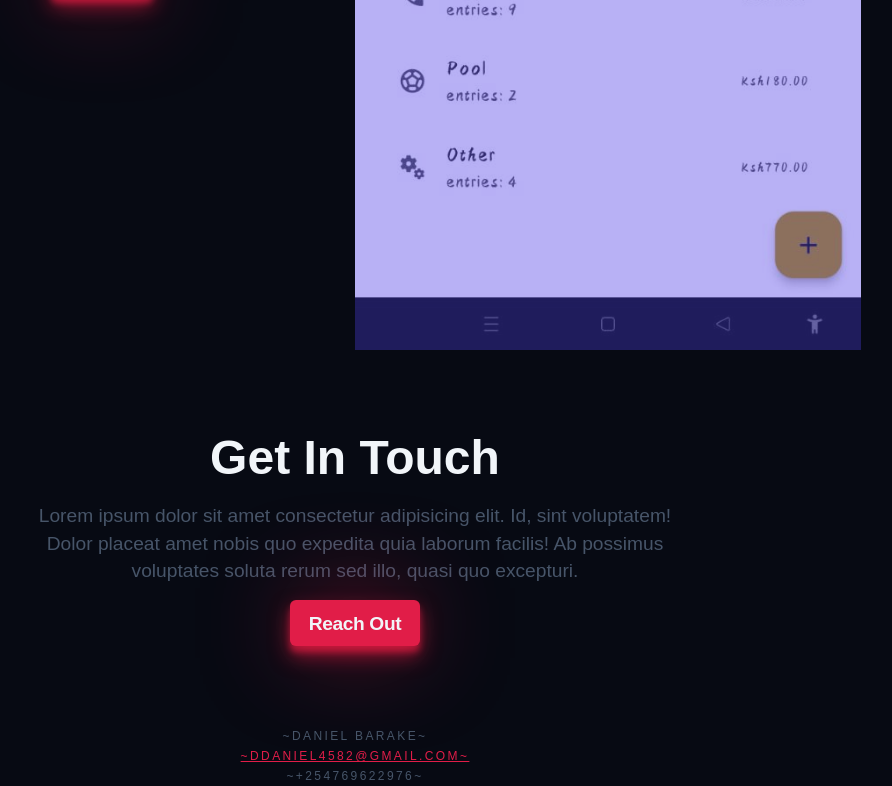
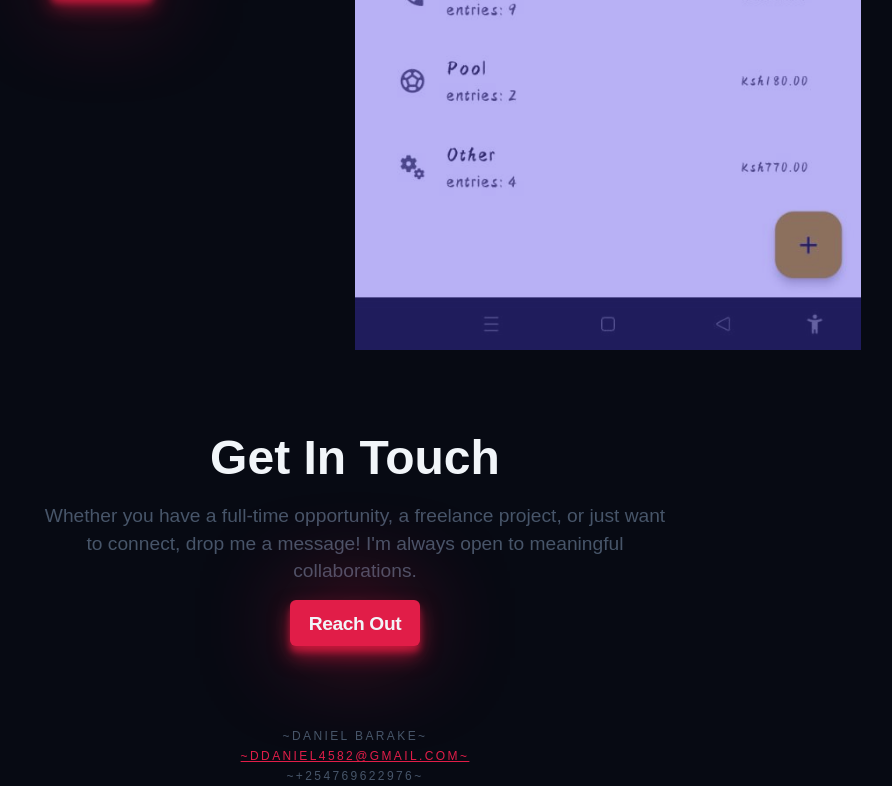
Before and after one commit to danskavage/Personal-Portfolio, a website: page dist/index.html in a window 1280 px wide. Shown: the part 5778-6564 px from the top of the page, without its empty margins (285-1177 px from the left). Drawn offline with Linux system fonts and the light colour scheme.

Commit message:
contactt

```diff
--- a/dist/index.html
+++ b/dist/index.html
@@ -197,7 +197,7 @@ Role: Designed and built the entire UI, implemented state management, and integr
         <section id="contact" class="contact container section">
           <h2 class="contact-title">Get In Touch</h2>
           <p class="contact-description">
-            Lorem ipsum dolor sit amet consectetur adipisicing elit. Id, sint voluptatem! Dolor placeat amet nobis quo expedita quia laborum facilis! Ab possimus voluptates soluta rerum sed illo, quasi quo excepturi.
+            Whether you have a full-time opportunity, a freelance project, or just want to connect, drop me a message! I'm always open to meaningful collaborations.
           </p>
           <a href="mailto:ddaniel4582@gmail.com" target="_blank" class="contact-btn btn">Reach Out</a>
         </section>
```
Also changed, not shown: 1 other file.
